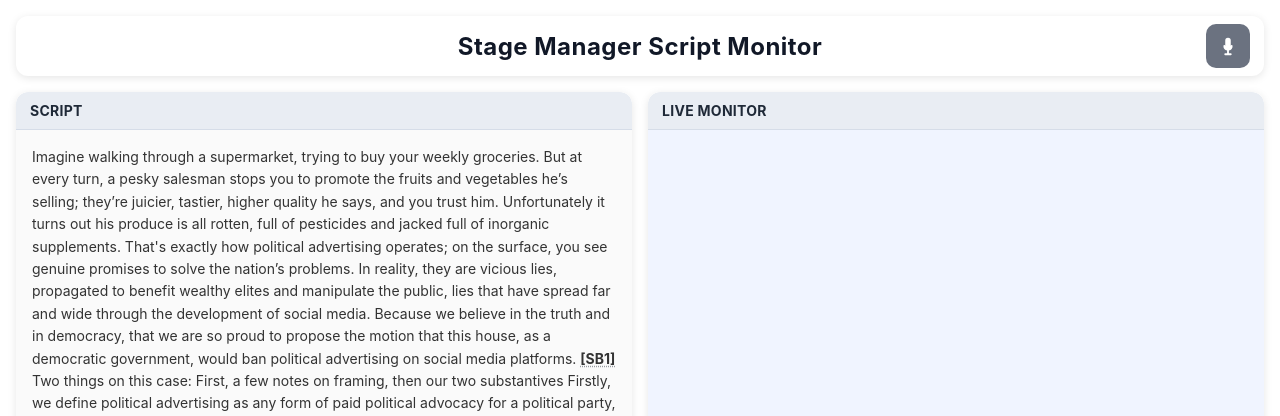
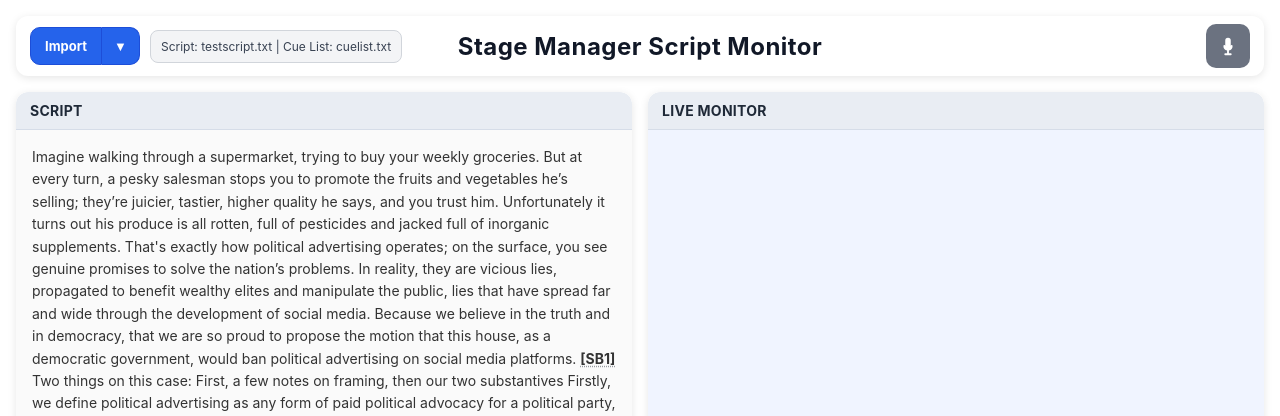
Before and after one commit to ada7ke/SM-Script-Monitor, a Flask app: page / in a window 1280 px wide. Shown: the top 416 px of the page. Run offline with Flask 3, Linux system fonts and the light colour scheme; some libraries are stand-ins or nearby versions.

Commit message:
import script + cue list files

```diff
--- a/app.py
+++ b/app.py
@@ -3,13 +3,11 @@ os.environ["TOKENIZERS_PARALLELISM"] = "false"
 
 """
  TODO:
- - add ui
  - cant find place warning
- - convert image to text file
 """
 
 
-from flask import Flask, render_template
+from flask import Flask, render_template, request, jsonify
 from flask_socketio import SocketIO
 from difflib import SequenceMatcher
 from scipy.signal import butter, lfilter
@@ -20,11 +18,11 @@ import whisper, queue, threading, time, re, string
 app = Flask(__name__)
 socketio = SocketIO(app, cors_allowed_origins="*", async_mode="threading")
 
-SCRIPT_FILE = "testscript.txt"
-CUELIST_FILE = "cuelist.txt"
+SCRIPT_FILE = "testscript.txt" # CHANGE THIS TO YOUR SCRIPT FILE
+CUELIST_FILE = "cuelist.txt" # CHANGE THIS TO YOUR CUELIST FILE
+
 MODEL_SIZE = "tiny"
 SAMPLE_RATE = 16000
-
 CHUNK_DURATION = 1
 OVERLAP_DURATION = 0.25
 AUDIO_GAIN = 0
@@ -32,6 +30,11 @@ AUDIO_GAIN = 0
 HEADS_UP_WORDS = 50
 CONFIDENCE_THRESHOLD = 0.55
 TRANSCRIBE_LANGUAGE = "en"
+
+state_lock = threading.Lock()
+state_version = 0
+current_script_name = os.path.basename(SCRIPT_FILE)
+current_cuelist_name = os.path.basename(CUELIST_FILE)
 
 # audio processing
 def apply_gain(audio, db=AUDIO_GAIN):
@@ -61,10 +64,7 @@ def process_audio(audio):
     return audio.astype(np.float32)
 
 # load files
-def load_script(file):
-    with open(file, "r", encoding="utf-8", errors="ignore") as f:
-        text = f.read()
-
+def parse_script_text(text):
     words = text.replace("\n", " ").split()
     standby_markers = []
 
@@ -75,25 +75,42 @@ def load_script(file):
 
     return words, standby_markers, text
 
-def load_cuelist(file):
+def load_script(file):
+    with open(file, "r", encoding="utf-8", errors="ignore") as f:
+        text = f.read()
+    return parse_script_text(text)
+
+def parse_cuelist_text(text):
     cue_map = {}
 
-    with open(file, "r", encoding="utf-8", errors="ignore") as f:
-        for line in f:
-            line = line.strip()
-            if not line:
-                continue
+    for line in text.splitlines():
+        line = line.strip()
+        if not line:
+            continue
 
-            match = re.match(r"^([A-Za-z]*)(\d+)\s*:\s*(.+)$", line)
-            if not match:
-                continue
+        match = re.match(r"^([A-Za-z]*)(\d+)\s*:\s*(.+)$", line)
+        if not match:
+            continue
 
-            prefix, number, info = match.groups()
-            number = int(number)
-            label = f"{prefix}{number}" if prefix else str(number)
-            cue_map[number] = (label, info.strip())
+        prefix, number, info = match.groups()
+        number = int(number)
+        label = f"{prefix}{number}" if prefix else str(number)
+        cue_map[number] = (label, info.strip())
 
     return cue_map
+
+def load_cuelist(file):
+    with open(file, "r", encoding="utf-8", errors="ignore") as f:
+        text = f.read()
+    return parse_cuelist_text(text)
+
+def build_cue_payload(cues):
+    cue_entries = [cues[key] for key in sorted(cues.keys())]
+    cue_lookup = {
+        str(key): {"label": cues[key][0], "info": cues[key][1]}
+        for key in cues
+    }
+    return cue_entries, cue_lookup
 
 script_words, standby_markers, full_script = load_script(SCRIPT_FILE)
 cue_map = load_cuelist(CUELIST_FILE)
@@ -164,6 +181,7 @@ def background_worker():
 
     current_position = 0
     last_reminder = -1
+    seen_version = -1
 
     threading.Thread(target=record_audio, daemon=True).start()
 
@@ -177,6 +195,15 @@ def background_worker():
             rolling_audio = np.array([], dtype=np.float32)
             time.sleep(0.1)
             continue
+
+        with state_lock:
+            if seen_version != state_version:
+                current_position = 0
+                last_reminder = -1
+                seen_version = state_version
+            worker_script_words = script_words[:]
+            worker_standby_markers = standby_markers[:]
+            worker_cue_map = cue_map.copy()
 
         # accumulate audio
         while monitoring_enabled.is_set() and len(rolling_audio) < chunk_samples:
@@ -220,7 +247,7 @@ def background_worker():
             continue
 
         # match
-        new_pos, confidence = find_best_match(transcribed_words, script_words, current_position)
+        new_pos, confidence = find_best_match(transcribed_words, worker_script_words, current_position)
 
         if confidence > CONFIDENCE_THRESHOLD:
             if abs(new_pos - current_position) < 80:
@@ -232,13 +259,13 @@ def background_worker():
         # cues
         message = "No upcoming cues..."
 
-        for sb_index, sb_number in standby_markers:
+        for sb_index, sb_number in worker_standby_markers:
             if current_position < sb_index:
                 distance = sb_index - current_position
 
                 if distance <= HEADS_UP_WORDS:
-                    if sb_number in cue_map:
-                        cue_label, cue_info = cue_map[sb_number]
+                    if sb_number in worker_cue_map:
+                        cue_label, cue_info = worker_cue_map[sb_number]
                         message = f"Reminder: SB{sb_number} in {distance} words\n{cue_label}: {cue_info}"
                     else:
                         message = f"Reminder: SB{sb_number} in {distance} words\n(No cue info found)"
@@ -269,17 +296,75 @@ def handle_toggle_monitoring():
 # routes
 @app.route("/")
 def index():
-    cue_entries = [cue_map[key] for key in sorted(cue_map.keys())]
-    cue_lookup = {
-        str(key): {"label": cue_map[key][0], "info": cue_map[key][1]}
-        for key in cue_map
-    }
+    with state_lock:
+        current_script = full_script
+        cues_snapshot = cue_map.copy()
+        script_name = current_script_name
+        cuelist_name = current_cuelist_name
+
+    cue_entries, cue_lookup = build_cue_payload(cues_snapshot)
     return render_template(
         "index.html",
-        script=full_script,
+        script=current_script,
         cue_entries=cue_entries,
-        cue_lookup=cue_lookup
+        cue_lookup=cue_lookup,
+        current_script_name=script_name,
+        current_cuelist_name=cuelist_name
     )
+
+@app.route("/import_txt", methods=["POST"])
+def import_txt():
+    global script_words, standby_markers, full_script, cue_map
+    global current_script_name, current_cuelist_name, state_version
+
+    import_type = request.form.get("import_type", "").strip().lower()
+    uploaded = request.files.get("file")
+
+    if import_type not in {"script", "cue"}:
+        return jsonify({"ok": False, "error": "Invalid import type."}), 400
+
+    if not uploaded or not uploaded.filename:
+        return jsonify({"ok": False, "error": "No file selected."}), 400
+
+    if not uploaded.filename.lower().endswith(".txt"):
+        return jsonify({"ok": False, "error": "Only .txt files are supported."}), 400
+
+    text = uploaded.stream.read().decode("utf-8", errors="ignore")
+    if not text.strip():
+        return jsonify({"ok": False, "error": "The selected file is empty."}), 400
+
+    try:
+        with state_lock:
+            if import_type == "script":
+                new_words, new_standby_markers, new_full_script = parse_script_text(text)
+                script_words = new_words
+                standby_markers = new_standby_markers
+                full_script = new_full_script
+                current_script_name = os.path.basename(uploaded.filename)
+            else:
+                cue_map = parse_cuelist_text(text)
+                current_cuelist_name = os.path.basename(uploaded.filename)
+
+            state_version += 1
+
+            current_script = full_script
+            cues_snapshot = cue_map.copy()
+            script_name = current_script_name
+            cuelist_name = current_cuelist_name
+    except Exception as error:
+        return jsonify({"ok": False, "error": f"Import failed: {error}"}), 400
+
+    cue_entries, cue_lookup = build_cue_payload(cues_snapshot)
+
+    return jsonify({
+        "ok": True,
+        "import_type": import_type,
+        "script": current_script,
+        "cue_entries": cue_entries,
+        "cue_lookup": cue_lookup,
+        "current_script_name": script_name,
+        "current_cuelist_name": cuelist_name
+    })
 
 # run
 if __name__ == "__main__":
--- a/static/script.js
+++ b/static/script.js
@@ -6,6 +6,13 @@ const terminalDiv = document.getElementById("terminal");
 const cueListDiv = document.getElementById("cue-list");
 const monitorToggleBtn = document.getElementById("monitor-toggle");
 const cueLookupDataEl = document.getElementById("cue-lookup-data");
+const importDefaultBtn = document.getElementById("import-default");
+const importMenuToggleBtn = document.getElementById("import-menu-toggle");
+const importMenu = document.getElementById("import-menu");
+const scriptFileInput = document.getElementById("script-file-input");
+const cueFileInput = document.getElementById("cue-file-input");
+const selectedScriptNameEl = document.getElementById("selected-script-name");
+const selectedCueNameEl = document.getElementById("selected-cue-name");
 let cueLookup = {};
 
 if (cueLookupDataEl) {
@@ -19,6 +26,96 @@ if (cueLookupDataEl) {
 const markerRegex = /^\[(SB|Q)\d+\]$/i;
 let scriptWords = scriptDiv.innerText.split(/\s+/).filter(Boolean);
 let activeMarker = null;
+
+function renderCueList(cueEntries) {
+    if (!Array.isArray(cueEntries) || cueEntries.length === 0) {
+        cueListDiv.innerHTML = '<div class="cue-item">No cues loaded.</div>';
+        return;
+    }
+
+    cueListDiv.innerHTML = cueEntries
+        .map((cue) => `<div class="cue-item">${cue[0]}: ${cue[1]}</div>`)
+        .join("");
+}
+
+function setSelectedFileNames(scriptName, cueName) {
+    if (scriptName && selectedScriptNameEl) {
+        selectedScriptNameEl.innerText = scriptName;
+    }
+    if (cueName && selectedCueNameEl) {
+        selectedCueNameEl.innerText = cueName;
+    }
+}
+
+const toastContainer = document.createElement("div");
+toastContainer.id = "toast-container";
+document.body.appendChild(toastContainer);
+
+function showToast(message, type = "success") {
+    const toast = document.createElement("div");
+    toast.className = `toast ${type}`;
+    toast.innerText = message;
+    toastContainer.appendChild(toast);
+
+    requestAnimationFrame(() => {
+        toast.classList.add("show");
+    });
+
+    setTimeout(() => {
+        toast.classList.remove("show");
+        setTimeout(() => {
+            if (toast.parentElement) {
+                toast.parentElement.removeChild(toast);
+            }
+        }, 180);
+    }, 2200);
+}
+
+async function importTxtFile(file, importType) {
+    const formData = new FormData();
+    formData.append("file", file);
+    formData.append("import_type", importType);
+
+    try {
+        const response = await fetch("/import_txt", {
+            method: "POST",
+            body: formData
+        });
+
+        const payload = await response.json();
+
+        if (!response.ok || !payload.ok) {
+            throw new Error(payload.error || "Import failed.");
+        }
+
+        if (typeof payload.script === "string") {
+            scriptWords = payload.script.split(/\s+/).filter(Boolean);
+            renderScript(0);
+        }
+
+        cueLookup = payload.cue_lookup || {};
+        renderCueList(payload.cue_entries || []);
+        setSelectedFileNames(payload.current_script_name, payload.current_cuelist_name);
+        showToast(`${importType === "script" ? "Script" : "Cue list"} imported successfully.`, "success");
+    } catch (error) {
+        showToast(`Import error: ${error.message}`, "error");
+    }
+}
+
+function toggleImportMenu(forceOpen = null) {
+    const isOpen = !importMenu.classList.contains("hidden");
+    const shouldOpen = forceOpen === null ? !isOpen : forceOpen;
+    importMenu.classList.toggle("hidden", !shouldOpen);
+    importMenuToggleBtn.setAttribute("aria-expanded", String(shouldOpen));
+}
+
+function openImportDialog(importType) {
+    if (importType === "cue") {
+        cueFileInput.click();
+        return;
+    }
+    scriptFileInput.click();
+}
 
 const cueTooltip = document.createElement("div");
 cueTooltip.id = "cue-tooltip";
@@ -111,6 +208,46 @@ monitorToggleBtn.addEventListener("click", () => {
     socket.emit("toggle_monitoring");
 });
 
+if (importDefaultBtn && importMenuToggleBtn && importMenu && scriptFileInput && cueFileInput) {
+    importMenuToggleBtn.addEventListener("click", () => {
+        toggleImportMenu();
+    });
+
+    importMenu.addEventListener("click", (event) => {
+        const menuItem = event.target.closest(".menu-item");
+        if (!menuItem) {
+            return;
+        }
+
+        const importType = menuItem.getAttribute("data-import-type");
+        toggleImportMenu(false);
+        openImportDialog(importType);
+    });
+
+    scriptFileInput.addEventListener("change", (event) => {
+        const file = event.target.files && event.target.files[0];
+        if (file) {
+            importTxtFile(file, "script");
+        }
+        scriptFileInput.value = "";
+    });
+
+    cueFileInput.addEventListener("change", (event) => {
+        const file = event.target.files && event.target.files[0];
+        if (file) {
+            importTxtFile(file, "cue");
+        }
+        cueFileInput.value = "";
+    });
+
+    document.addEventListener("click", (event) => {
+        const clickedInside = event.target.closest("#split-import");
+        if (!clickedInside) {
+            toggleImportMenu(false);
+        }
+    });
+}
+
 scriptDiv.addEventListener("mouseover", (event) => {
     const markerEl = event.target.closest(".cue-marker");
     if (!markerEl || !scriptDiv.contains(markerEl)) {
--- a/static/style.css
+++ b/static/style.css
@@ -203,6 +203,9 @@ body {
     flex: 0 0 auto;
     margin-bottom: 16px;
     padding: 8px 14px;
+    overflow: visible;
+    position: relative;
+    z-index: 100;
 }
 
 .header-grid {
@@ -210,6 +213,145 @@ body {
     grid-template-columns: 1fr auto 1fr;
     align-items: center;
     gap: 12px;
+}
+
+.header-left {
+    justify-self: start;
+    position: relative;
+    display: flex;
+    align-items: center;
+    gap: 10px;
+    min-width: 0;
+    z-index: 200;
+}
+
+.header-right {
+    justify-self: end;
+    display: flex;
+    align-items: center;
+    gap: 12px;
+    min-width: 0;
+}
+
+.selected-files {
+    font-size: 12px;
+    color: #374151;
+    background: #f3f4f6;
+    border: 1px solid #d1d5db;
+    border-radius: 8px;
+    padding: 8px 10px;
+    white-space: nowrap;
+    overflow: hidden;
+    text-overflow: ellipsis;
+    max-width: 420px;
+}
+
+.split-import {
+    position: relative;
+    display: inline-flex;
+    align-items: stretch;
+    flex: 0 0 auto;
+}
+
+.import-btn {
+    border: 1px solid #1d4ed8;
+    background: #2563eb;
+    color: #ffffff;
+    font-size: 13px;
+    font-weight: 700;
+    cursor: pointer;
+    transition: background-color 120ms ease;
+}
+
+.import-btn:hover {
+    background: #1d4ed8;
+}
+
+.import-main {
+    padding: 10px 14px;
+    border-radius: 10px 0 0 10px;
+    cursor: default;
+    user-select: none;
+    pointer-events: none;
+}
+
+.import-arrow {
+    width: 38px;
+    border-left: none;
+    border-radius: 0 10px 10px 0;
+}
+
+.import-menu {
+    position: absolute;
+    top: calc(100% + 6px);
+    left: 0;
+    min-width: 180px;
+    background: #ffffff;
+    border: 1px solid #d1d5db;
+    border-radius: 10px;
+    box-shadow: 0 8px 20px rgba(17, 24, 39, 0.18);
+    overflow: hidden;
+    z-index: 9999;
+}
+
+.import-menu.hidden {
+    display: none;
+}
+
+.menu-item {
+    width: 100%;
+    border: none;
+    background: #ffffff;
+    color: #111827;
+    text-align: left;
+    padding: 10px 12px;
+    font-size: 13px;
+    cursor: pointer;
+}
+
+.menu-item:hover {
+    background: #eef2ff;
+}
+
+.hidden-file-input {
+    display: none;
+}
+
+#toast-container {
+    position: fixed;
+    top: 14px;
+    right: 14px;
+    z-index: 12000;
+    display: flex;
+    flex-direction: column;
+    gap: 8px;
+}
+
+.toast {
+    min-width: 240px;
+    max-width: 360px;
+    padding: 10px 12px;
+    border-radius: 10px;
+    color: #ffffff;
+    font-size: 13px;
+    font-weight: 600;
+    box-shadow: 0 8px 20px rgba(17, 24, 39, 0.22);
+    opacity: 0;
+    transform: translateY(-6px);
+    transition: opacity 180ms ease, transform 180ms ease;
+}
+
+.toast.show {
+    opacity: 1;
+    transform: translateY(0);
+}
+
+.toast.success {
+    background: #166534;
+}
+
+.toast.error {
+    background: #991b1b;
 }
 
 #app-title {
--- a/templates/index.html
+++ b/templates/index.html
@@ -8,13 +8,31 @@
 
 <header id="app-header" class="card">
     <div class="header-grid">
-        <div></div>
+        <div class="header-left">
+            <div class="split-import" id="split-import">
+                <div id="import-default" class="import-btn import-main" aria-hidden="true">Import</div>
+                <button id="import-menu-toggle" type="button" class="import-btn import-arrow" aria-haspopup="true" aria-expanded="false" title="Choose import type">
+                    <span aria-hidden="true">▼</span>
+                </button>
+                <div id="import-menu" class="import-menu hidden" role="menu">
+                    <button type="button" class="menu-item" data-import-type="script" role="menuitem">Import Script File</button>
+                    <button type="button" class="menu-item" data-import-type="cue" role="menuitem">Import Cue List File</button>
+                </div>
+            </div>
+            <div id="selected-files" class="selected-files">
+                Script: <span id="selected-script-name">{{ current_script_name }}</span> | Cue List: <span id="selected-cue-name">{{ current_cuelist_name }}</span>
+            </div>
+            <input id="script-file-input" type="file" accept=".txt,text/plain" class="hidden-file-input">
+            <input id="cue-file-input" type="file" accept=".txt,text/plain" class="hidden-file-input">
+        </div>
         <h1 id="app-title">Stage Manager Script Monitor</h1>
-        <button id="monitor-toggle" type="button" class="monitor-toggle is-off" aria-pressed="false" title="Toggle monitoring">
-            <svg viewBox="0 0 24 24" aria-hidden="true" focusable="false">
-                <path d="M12 15a3 3 0 0 0 3-3V6a3 3 0 1 0-6 0v6a3 3 0 0 0 3 3zm5-3a1 1 0 1 0-2 0 3 3 0 0 1-6 0 1 1 0 1 0-2 0 5 5 0 0 0 4 4.9V20H9a1 1 0 1 0 0 2h6a1 1 0 1 0 0-2h-2v-3.1A5 5 0 0 0 17 12z"/>
-            </svg>
-        </button>
+        <div class="header-right">
+            <button id="monitor-toggle" type="button" class="monitor-toggle is-off" aria-pressed="false" title="Toggle monitoring">
+                <svg viewBox="0 0 24 24" aria-hidden="true" focusable="false">
+                    <path d="M12 15a3 3 0 0 0 3-3V6a3 3 0 1 0-6 0v6a3 3 0 0 0 3 3zm5-3a1 1 0 1 0-2 0 3 3 0 0 1-6 0 1 1 0 1 0-2 0 5 5 0 0 0 4 4.9V20H9a1 1 0 1 0 0 2h6a1 1 0 1 0 0-2h-2v-3.1A5 5 0 0 0 17 12z"/>
+                </svg>
+            </button>
+        </div>
     </div>
 </header>
 
```
Also changed, not shown: other parts of static/style.css (+53 -0 lines).
